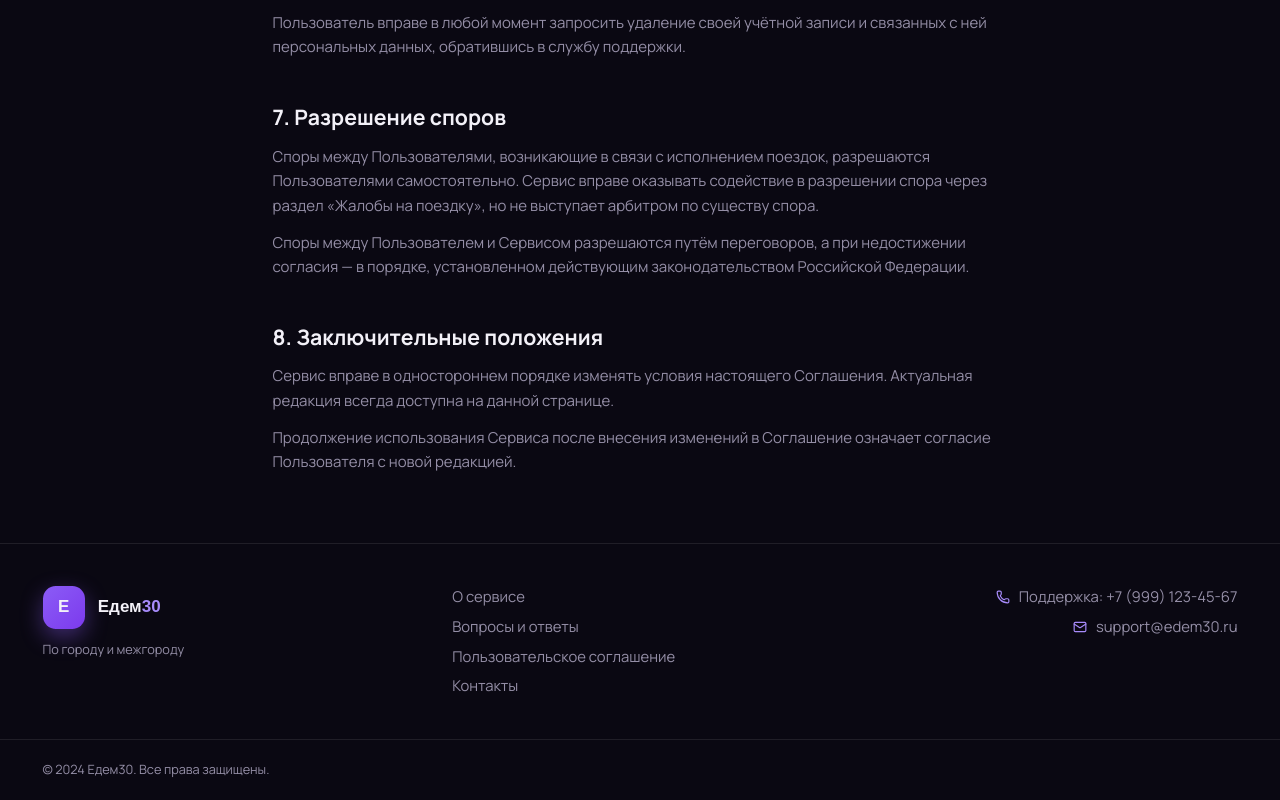
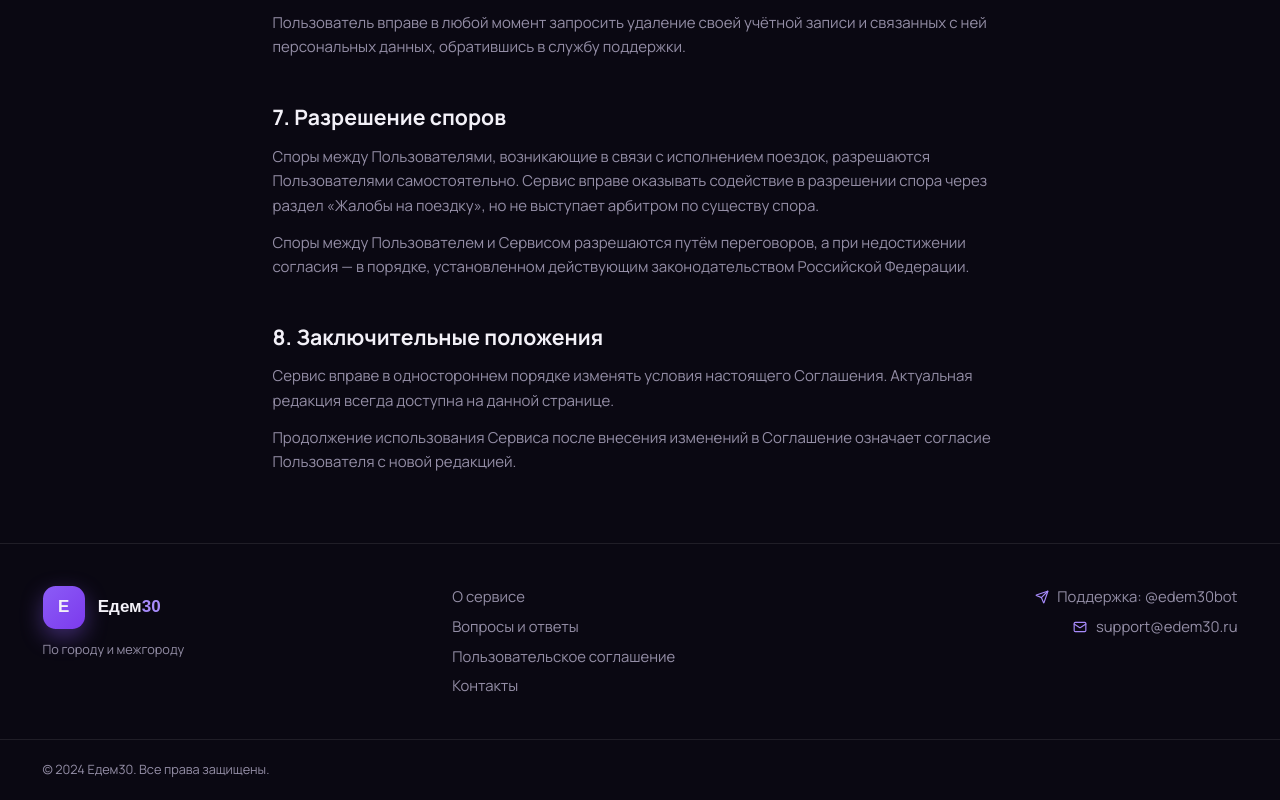
Before and after one commit to redwil1/edem30, a Next.js app: page /terms in a window 1280 px wide. Shown: the part 1850-2650 px from the top of the page. Built offline with nearby package versions, Linux system fonts and the light colour scheme; no server answers; the database is empty; a web font is replaced by a local one.

Commit message:
Заменить выдуманный Telegram-контакт на реального бота поддержки @edem30bot (контакты, футер, FAQ)

```diff
--- a/app/contacts/page.tsx
+++ b/app/contacts/page.tsx
@@ -1,4 +1,5 @@
 import type { Metadata } from "next";
+import Link from "next/link";
 import { Building2, Clock, Mail, MapPin, MessageCircle, Phone } from "lucide-react";
 
 import Navbar from "@/components/layout/Navbar";
@@ -25,7 +26,8 @@ const contactCards = [
   {
     icon: MessageCircle,
     title: "Чат поддержки",
-    lines: ["Telegram: @edem30_support"],
+    lines: ["Telegram: @edem30bot"],
+    href: "https://t.me/edem30bot",
     note: "Самый быстрый способ связи",
   },
   {
@@ -55,11 +57,8 @@ export default function ContactsPage() {
           {contactCards.map((card) => {
             const Icon = card.icon;
 
-            return (
-              <div
-                key={card.title}
-                className="bg-[#12121c] border border-white/5 rounded-3xl p-5 flex items-start gap-4"
-              >
+            const content = (
+              <>
                 <div className="w-11 h-11 rounded-xl bg-violet-600/15 flex items-center justify-center shrink-0">
                   <Icon size={18} className="text-violet-400" />
                 </div>
@@ -75,6 +74,25 @@ export default function ContactsPage() {
 
                   <div className="text-xs text-gray-500 mt-1">{card.note}</div>
                 </div>
+              </>
+            );
+
+            const className =
+              "bg-[#12121c] border border-white/5 rounded-3xl p-5 flex items-start gap-4";
+
+            return "href" in card && card.href ? (
+              <Link
+                key={card.title}
+                href={card.href}
+                target="_blank"
+                rel="noopener noreferrer"
+                className={`${className} hover:border-violet-500/30 transition`}
+              >
+                {content}
+              </Link>
+            ) : (
+              <div key={card.title} className={className}>
+                {content}
               </div>
             );
           })}
--- a/components/layout/Footer.tsx
+++ b/components/layout/Footer.tsx
@@ -1,5 +1,5 @@
 import Link from "next/link";
-import { Phone, Mail } from "lucide-react";
+import { Send, Mail } from "lucide-react";
 
 export default function Footer() {
   return (
@@ -38,10 +38,15 @@ export default function Footer() {
         </div>
 
         <div className="flex flex-col gap-2 text-sm text-gray-400 md:items-end">
-          <div className="flex items-center gap-2">
-            <Phone size={14} className="text-violet-400" />
-            Поддержка: +7 (999) 123-45-67
-          </div>
+          <a
+            href="https://t.me/edem30bot"
+            target="_blank"
+            rel="noopener noreferrer"
+            className="flex items-center gap-2 hover:text-white transition"
+          >
+            <Send size={14} className="text-violet-400" />
+            Поддержка: @edem30bot
+          </a>
 
           <div className="flex items-center gap-2">
             <Mail size={14} className="text-violet-400" />
--- a/data/faqContent.ts
+++ b/data/faqContent.ts
@@ -29,7 +29,7 @@ export const faqSections: FaqSection[] = [
       {
         question: "Забыл(а) пароль — как войти?",
         answer: [
-          "Самостоятельного восстановления пароля пока нет. Напишите в поддержку (support@edem30.ru или Telegram @edem30_support), указав номер телефона аккаунта — администратор сбросит пароль и пришлёт новый.",
+          "Самостоятельного восстановления пароля пока нет. Напишите в поддержку (support@edem30.ru или Telegram @edem30bot), указав номер телефона аккаунта — администратор сбросит пароль и пришлёт новый.",
         ],
       },
       {
@@ -246,7 +246,7 @@ export const faqSections: FaqSection[] = [
       {
         question: "Как связаться с поддержкой?",
         answer: [
-          "Напишите на support@edem30.ru или в Telegram @edem30_support — контакты также есть на странице «Контакты» в меню сайта.",
+          "Напишите на support@edem30.ru или в Telegram @edem30bot — контакты также есть на странице «Контакты» в меню сайта.",
         ],
       },
     ],
--- a/lib/faqBot.ts
+++ b/lib/faqBot.ts
@@ -93,7 +93,7 @@ export type FaqAnswer = {
 };
 
 const FALLBACK =
-  "Не нашёл точного ответа на этот вопрос в базе знаний сайта. Напишите нам на support@edem30.ru или в Telegram @edem30_support — там подскажут подробнее.";
+  "Не нашёл точного ответа на этот вопрос в базе знаний сайта. Напишите нам на support@edem30.ru или в Telegram @edem30bot — там подскажут подробнее.";
 
 const MATCH_THRESHOLD = 0.8;
 
```
